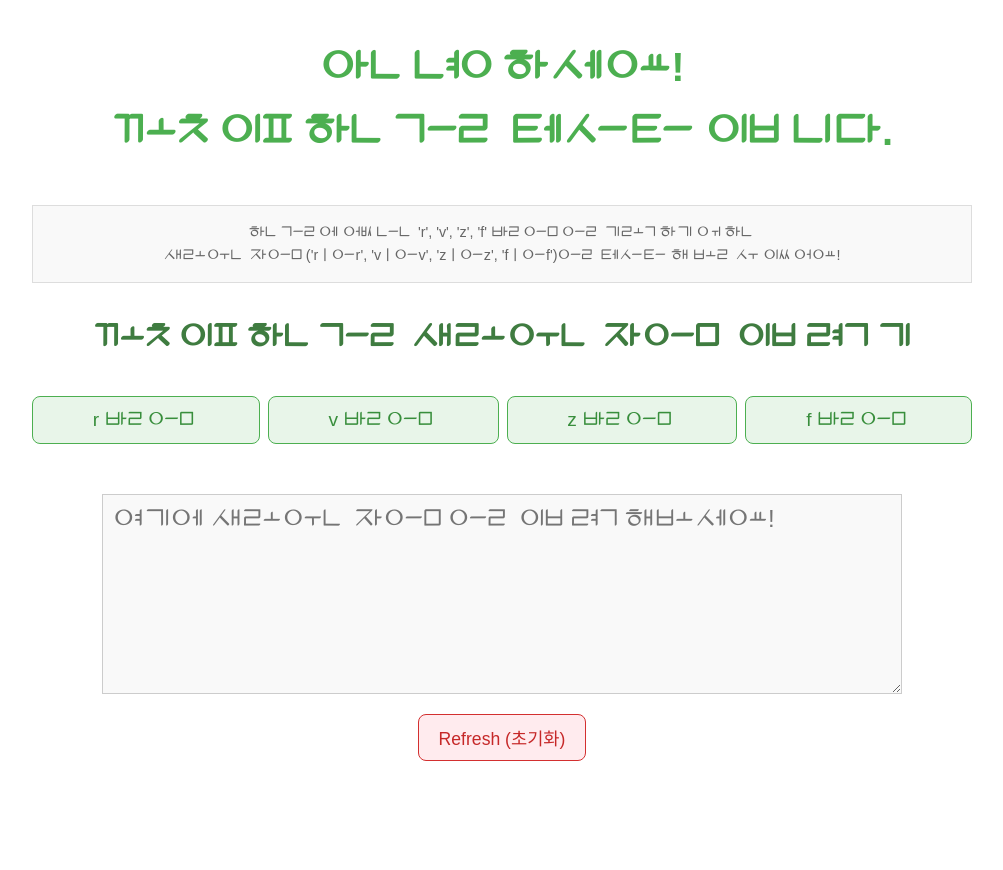
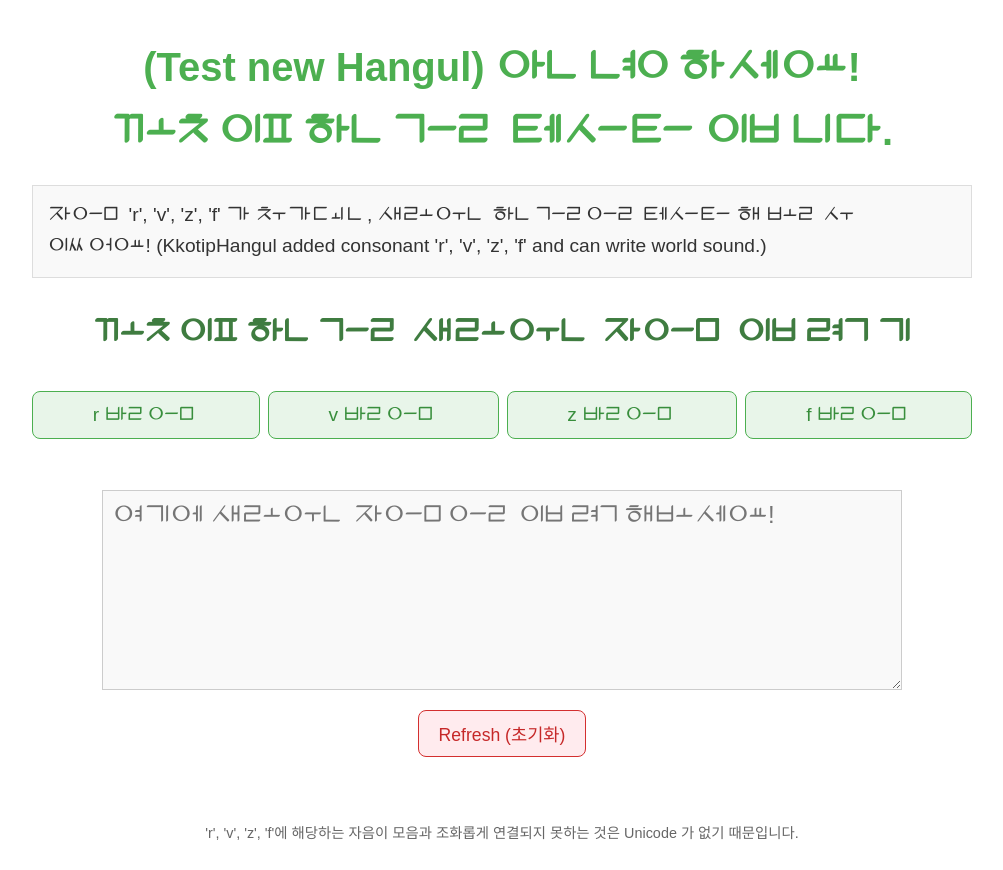
Before and after one commit to mskyung/KkotipHangul, a plain HTML site: page index.html in a window 1280 px wide. Shown: the whole page, without its empty margins (138-1141 px from the left). Before the commit the page ends 800 px from the top, so only its background shows below. Drawn offline with Linux system fonts and the light colour scheme.

Commit message:
Add files via upload

```diff
--- a/index.html
+++ b/index.html
@@ -3,15 +3,14 @@
 <head>
     <meta charset="UTF-8">
     <meta name="viewport" content="width=device-width, initial-scale=1.0">
-    <title>꽃잎한글 테스트 페이지</title>
+    <title>꽃잎한글 테스트(KkotipHangul Test)</title>
     <link rel="stylesheet" href="style.css">
 </head>
 <body>
 
-    <h1>안녕하세요!<br> 꽃잎한글 테스트 입니다.</h1>
+    <h1>(Test new Hangul) 안녕하세요!<br> 꽃잎한글 테스트 입니다.</h1>
     <p class="kkotip-hangul">
-        한글에 없는 'r', 'v', 'z', 'f' 발음을 기록하기 위한<br>
-        새로운 자음('rㅣ으r', 'vㅣ으v', 'zㅣ으z', 'fㅣ으f')을 테스트 해 볼 수 있어요!
+        자음 'r', 'v', 'z', 'f' 가 추가된, 새로운 한글을 테스트 해 볼 수 있어요! (KkotipHangul added consonant 'r', 'v', 'z', 'f' and can write world sound.)
     </p>
     <h2>꽃잎한글 새로운 자음 입력기</h2>
 
@@ -29,7 +28,7 @@
         <button id="refreshButton">Refresh (초기화)</button>
     </div>
     <br>
-
+	<p>'r', 'v', 'z', 'f'에 해당하는 자음이 모음과 조화롭게 연결되지 못하는 것은 Unicode 가 없기 때문입니다.</p>
     <script>
         // 1. 입력 상자 (textarea) 가져오기
         const kkotipInput = document.getElementById('kkotipInput');
```
